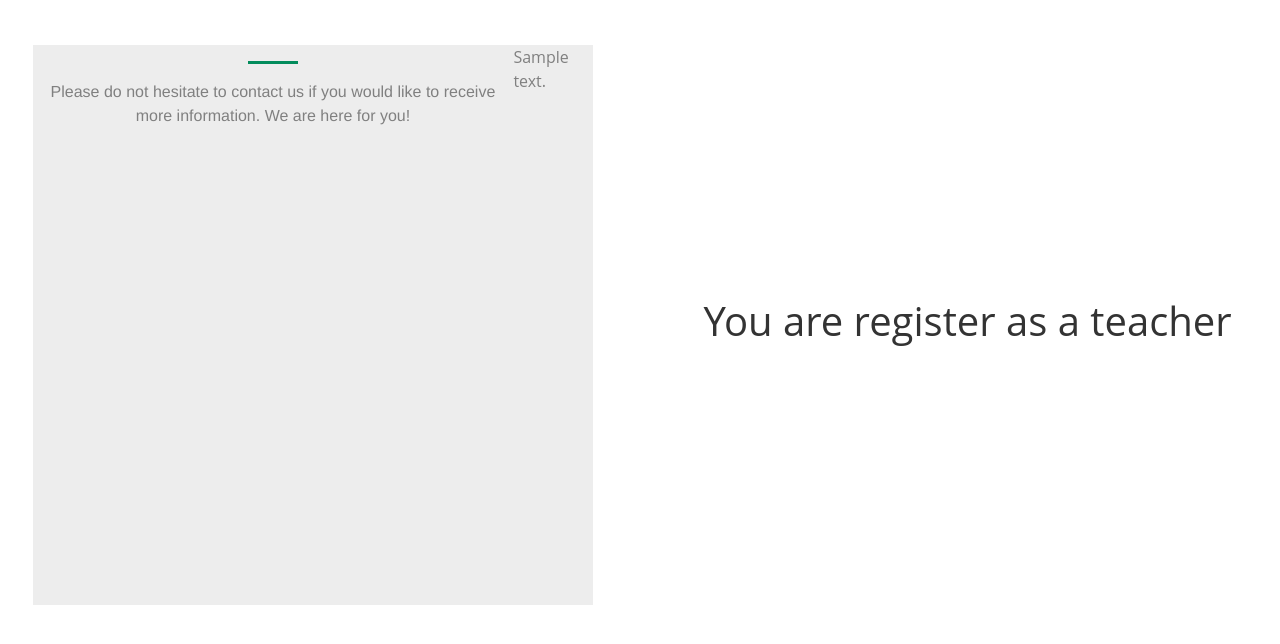
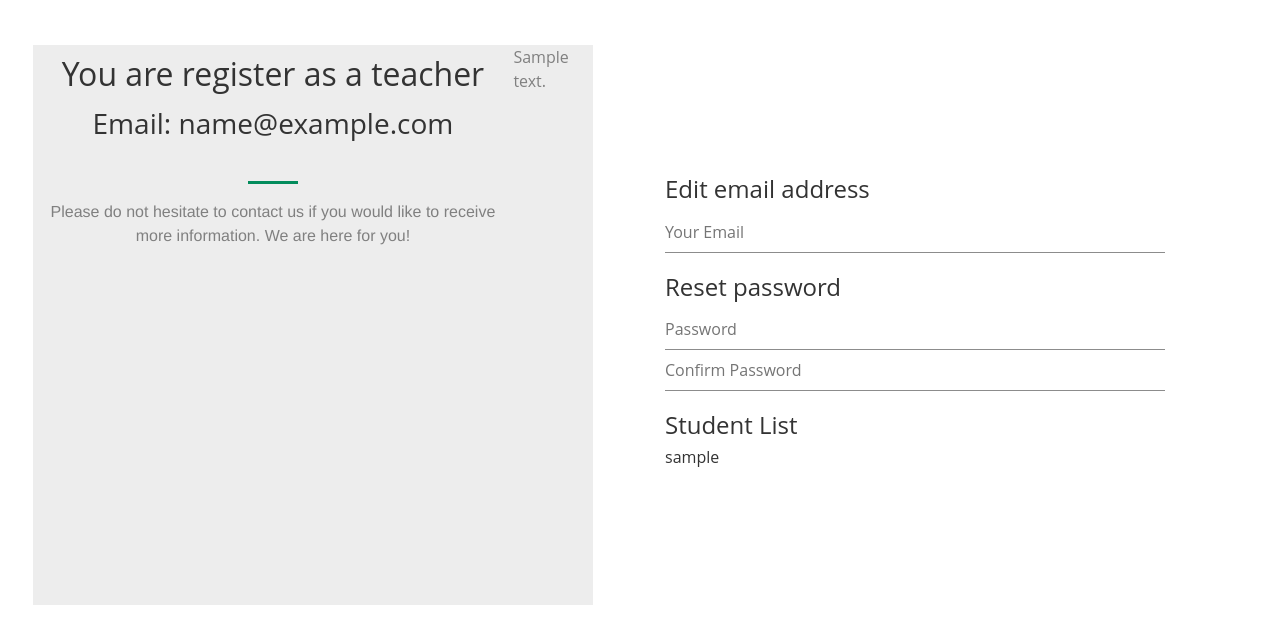
Before and after one commit to CarinaLR/BrainSkills, a Django app: template project5/brainSkills/templates/brainSkills/profile_teacher.html in a window 1280 px wide. Shown: the part 56-700 px from the top of the page. Run offline with Django 3.2, Linux system fonts and the light colour scheme; the template is opened without the code that fills it: values that come from a table or form of the project are taken from there, others are empty; tables that the repository leaves empty hold one stand-in row (values such as "Sample post"); some libraries are stand-ins or nearby versions.

Commit message:
teacher profile

```diff
--- a/project5/brainSkills/templates/brainSkills/profile_teacher.html
+++ b/project5/brainSkills/templates/brainSkills/profile_teacher.html
@@ -15,6 +15,13 @@
         {% if user.is_authenticated %}
         <h1 class="titleAbout_page">Hello {{ user.username }}!</h1>
         {% endif %}
+        <div class="input_group">
+          <div class="input_block">
+            <h2>You are register as a teacher</h2>
+            <h3>Email: {{teacher.user.email}}</h3>
+          </div>
+        </div>
+
         <hr id="separate_line_s" />
         <div class="textAbout_page_la">
           Please do not hesitate to contact us if you would like to receive more
@@ -29,9 +36,46 @@
   <div class="col-6 square_size" style="background-color: #ffff">
     <form method="post">
       {% csrf_token %}
+
       <div class="input_group">
         <div class="input_block">
-          <h1>You are register as a teacher</h1>
+          <h4>Edit email address</h4>
+          <input
+            type="email"
+            name="email"
+            class="input_rule"
+            placeholder="Your Email"
+            style="color: #000000; border: 1px solid #8c8c8c"
+          />
+        </div>
+      </div>
+
+      <div class="input_group">
+        <div class="input_block">
+          <h4>Reset password</h4>
+          <input
+            type="password"
+            name="password"
+            class="input_rule"
+            placeholder="Password"
+            style="color: #000000; border: 1px solid #8c8c8c"
+          />
+          <input
+            type="password"
+            name="con_pass"
+            class="input_rule"
+            placeholder="Confirm Password"
+            style="color: #000000; border: 1px solid #8c8c8c"
+          />
+        </div>
+      </div>
+
+      <div class="input_group">
+        <div class="input_block">
+          <h4>Student List</h4>
+          {% for student in students%}
+          <h6>{{ student.user.username}}</h6>
+          {% endfor %}
         </div>
       </div>
     </form>
```
